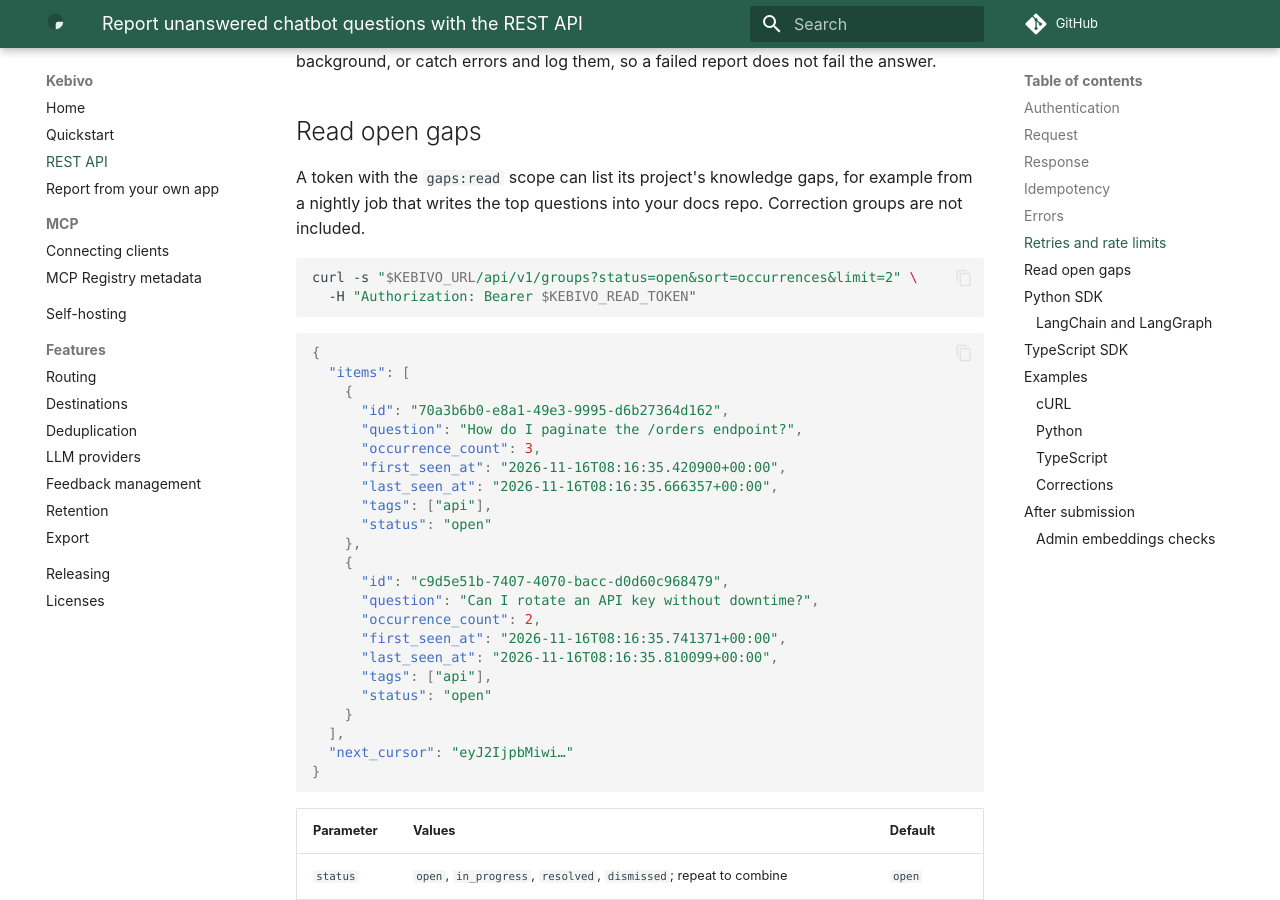
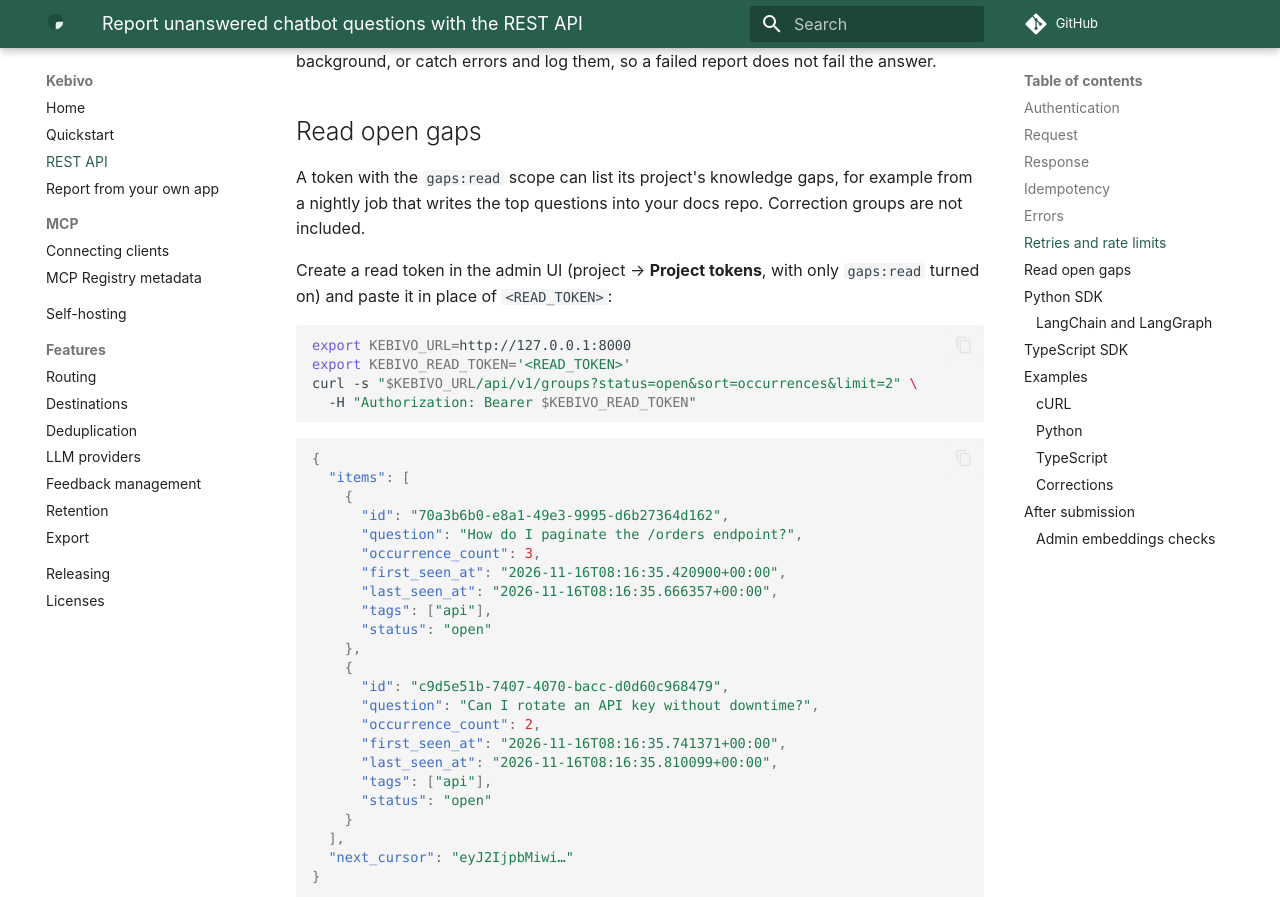
Before and after one commit to OCNAI/kebivo, an MkDocs documentation site: the page built from docs/rest-api.md, in a window 1280 px wide and 900 px high, scrolled down 4416 px. Built offline with MkDocs 1.6.1 and Material for MkDocs 9.7.7, drawn with Linux system fonts in a browser that asks for light colours.

Commit message:
Define the URL and read token in the gap-read example
The example used two shell variables it never set, so curl exited
with an error when pasted alone.

Signed-off-by: OCNAI <155850614+OCNAI@users.noreply.github.com>

````diff
--- a/docs/rest-api.md
+++ b/docs/rest-api.md
@@ -115,7 +115,11 @@ Reporting feedback should never break your user's conversation. Send it in the b
 
 A token with the `gaps:read` scope can list its project's knowledge gaps, for example from a nightly job that writes the top questions into your docs repo. Correction groups are not included.
 
+Create a read token in the admin UI (project → **Project tokens**, with only `gaps:read` turned on) and paste it in place of `<READ_TOKEN>`:
+
 ```bash
+export KEBIVO_URL=http://127.0.0.1:8000
+export KEBIVO_READ_TOKEN='<READ_TOKEN>'
 curl -s "$KEBIVO_URL/api/v1/groups?status=open&sort=occurrences&limit=2" \
   -H "Authorization: Bearer $KEBIVO_READ_TOKEN"
 ```
````
